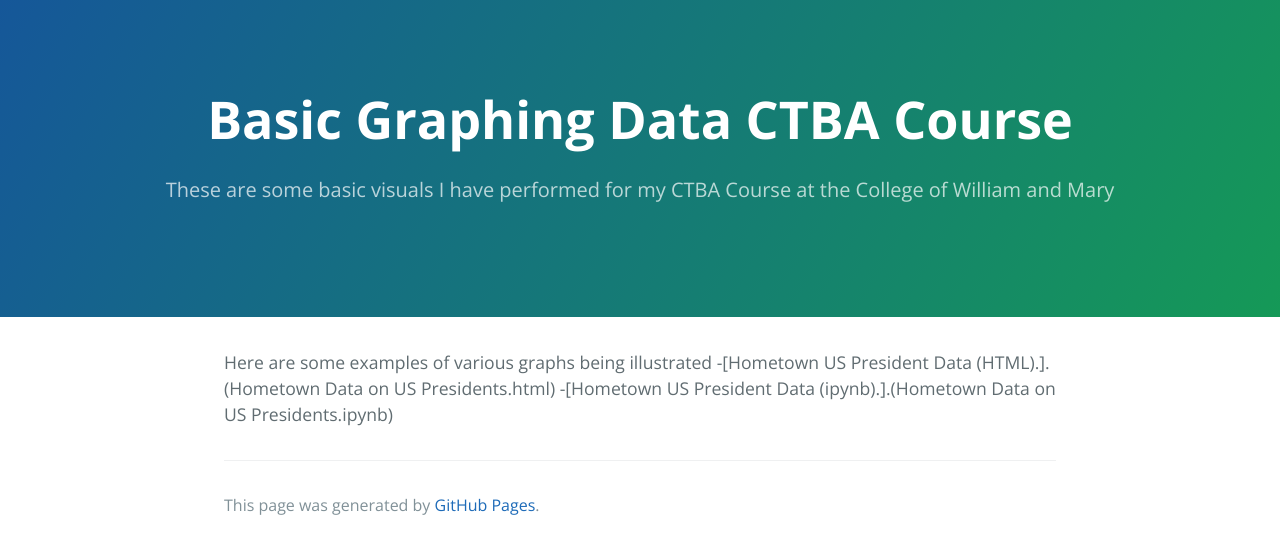
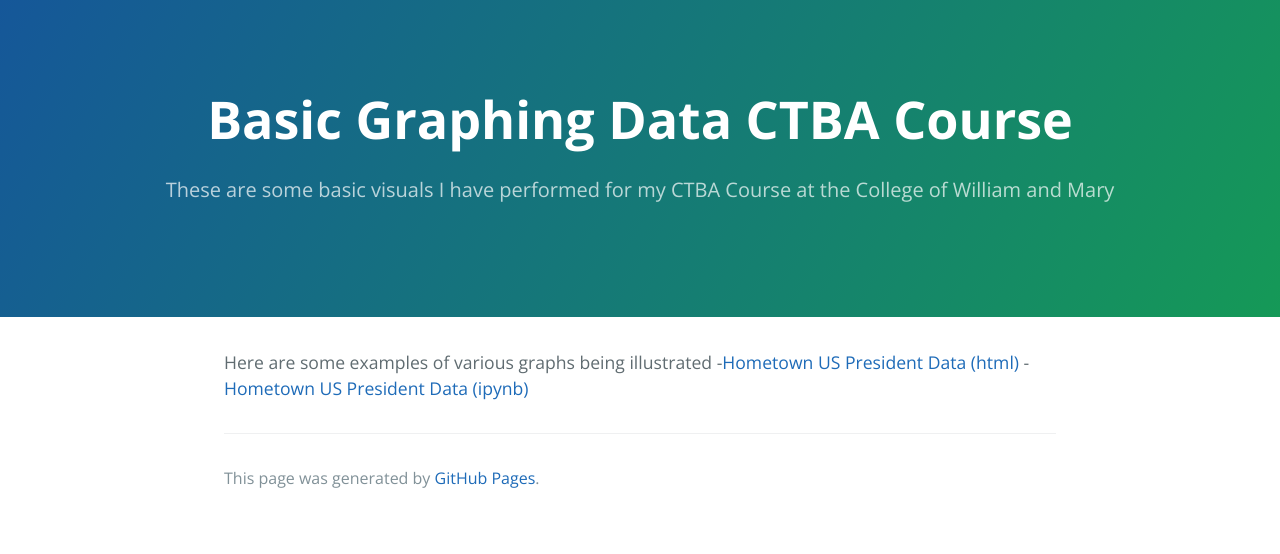
Before and after one commit to EnGinear87/EnGinear87.github.io, a Jekyll site: the page built from Basic Graphing Data/index.md, in a window 1280 px wide. Shown: the top 554 px of the page. Built offline with Jekyll 4.4.1, drawn with Linux system fonts in a browser that asks for light colours; our own code applies the rules of GitHub Pages for plain Markdown files.

Commit message:
Update index.md

```diff
--- a/Basic Graphing Data/index.md
+++ b/Basic Graphing Data/index.md
@@ -3,5 +3,5 @@ title: Basic Graphing Data CTBA Course
 description: These are some basic visuals I have performed for my CTBA Course at the College of William and Mary
 ---
 Here are some examples of various graphs being illustrated
--[Hometown US President Data (HTML).].(Hometown Data on US Presidents.html)
--[Hometown US President Data (ipynb).].(Hometown Data on US Presidents.ipynb)
+-[Hometown US President Data (html)](Hometown Data on US Presidents.html)
+-[Hometown US President Data (ipynb)](Hometown Data on US Presidents.ipynb)
```
